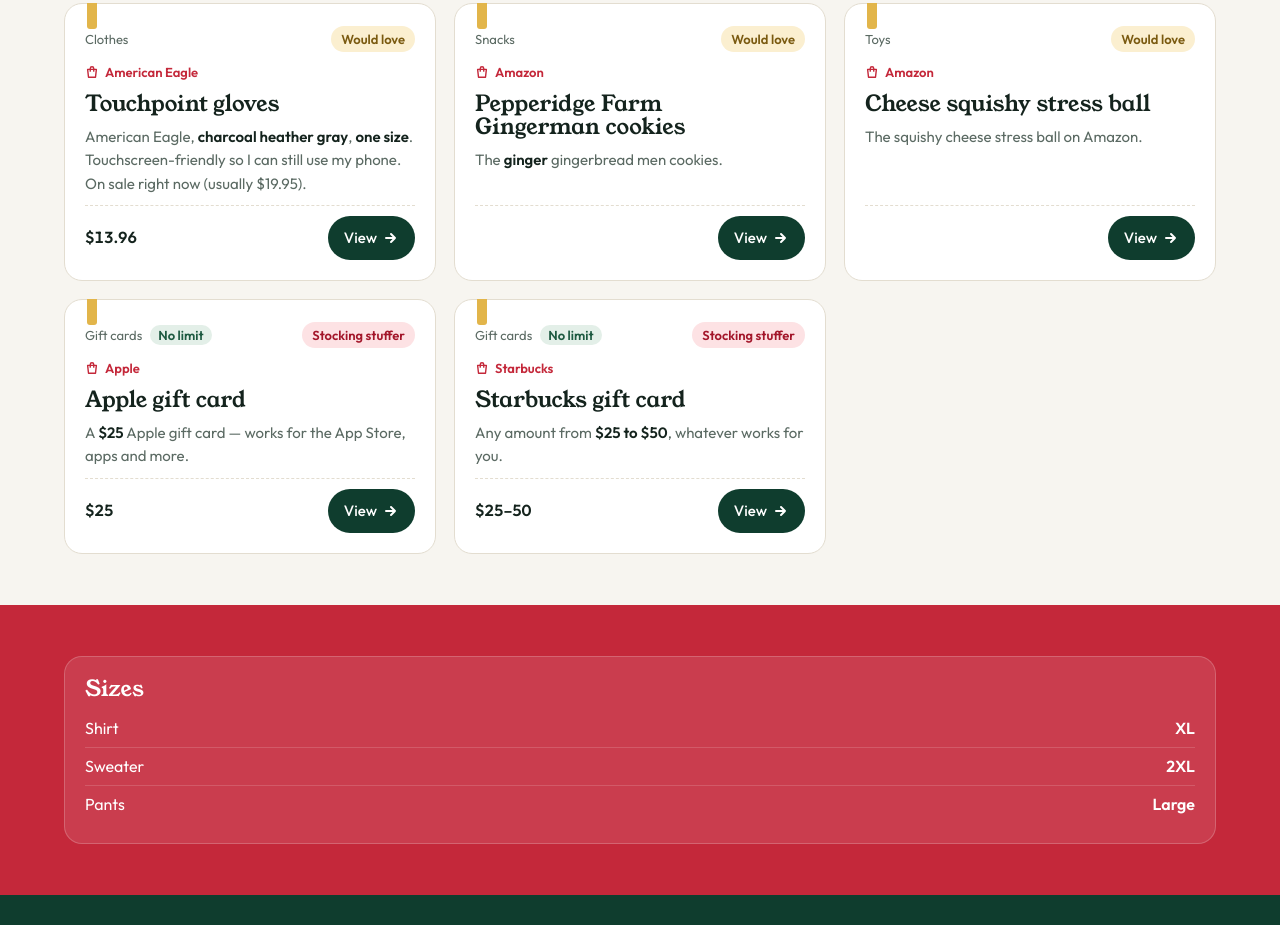
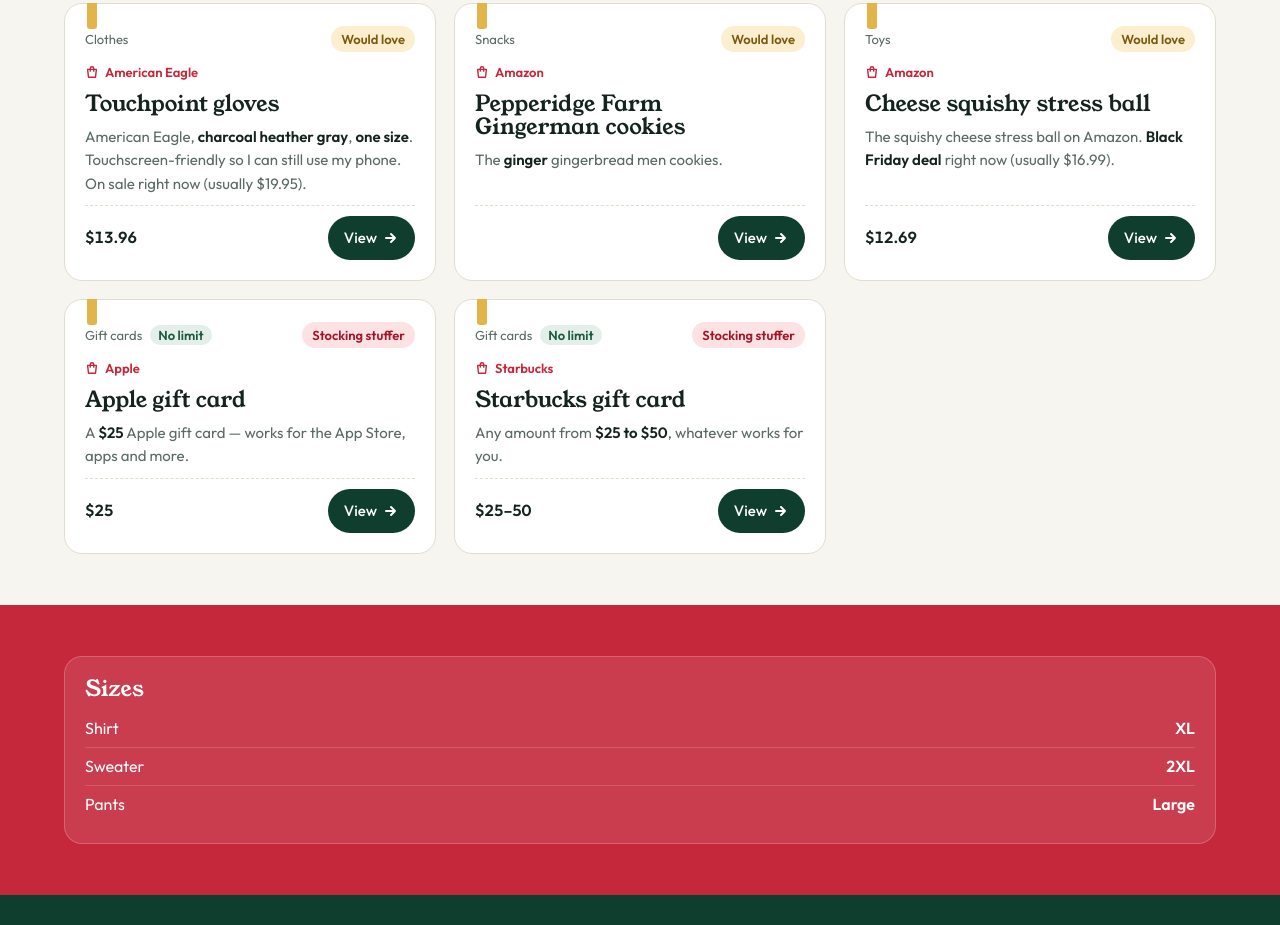
Before and after one commit to joseph-marino-1834/christmas-list, a plain HTML site: page index.html in a window 1280 px wide. Shown: the part 1495-2420 px from the top of the page. Drawn offline with Linux system fonts and the light colour scheme; no server answers.

Commit message:
Update index.html

```diff
--- a/index.html
+++ b/index.html
@@ -337,7 +337,7 @@ const gifts = [
   {store:"American Eagle", name:"Touchpoint gloves", cat:"Clothes", pri:"would", price:13.96, note:"American Eagle, **charcoal heather gray**, **one size**. Touchscreen-friendly so I can still use my phone. On sale right now (usually $19.95).", link:"https://www.ae.com/us/en/p/men/accessories-socks/cold-weather-accessories/ae-touchpoint-gloves/0226_9245_029"},
   {store:"eBay", name:"Ty Classic 2009 St. Bernard plush", cat:"Plush", pri:"top", price:25, note:"20\" floppy puppy on eBay, **used** (missing its paper tag). Plus **$19.80 shipping**, and the seller doesn't take returns. It's a one-off listing, so grab it before it's gone.", link:"https://www.ebay.com/itm/267784121408"},
   {store:"Amazon", name:"Pepperidge Farm Gingerman cookies", cat:"Snacks", pri:"would", price:0, note:"The **ginger** gingerbread men cookies.", link:"https://www.amazon.com/dp/B0FBZ7YF7J?th=1"},
-  {store:"Amazon", name:"Cheese squishy stress ball", cat:"Toys", pri:"would", price:0, note:"The squishy cheese stress ball on Amazon.", link:"https://www.amazon.com/dp/B0GY83Y33Y?th=1"},
+  {store:"Amazon", name:"Cheese squishy stress ball", cat:"Toys", pri:"would", price:12.69, note:"The squishy cheese stress ball on Amazon. **Black Friday deal** right now (usually $16.99).", link:"https://www.amazon.com/dp/B0GY83Y33Y?th=1"},
   {store:"Hollister", name:"Relaxed cinch sweatpants (2 pairs)", cat:"Clothes", pri:"top", price:62.92, note:"Hollister, **dark heather gray**, **size Large**. That's **2 pairs** at $31.46 each, on sale right now (usually $44.95 each).", warn:"Make sure the color is **Dark Heather Gray** and the quantity is set to **2**.", link:"https://www.hollisterco.com/shop/us/p/relaxed-cinch-sweatpants-63579319"},
 ];
 // Supabase settings for the shared "who's buying what" list.
```
